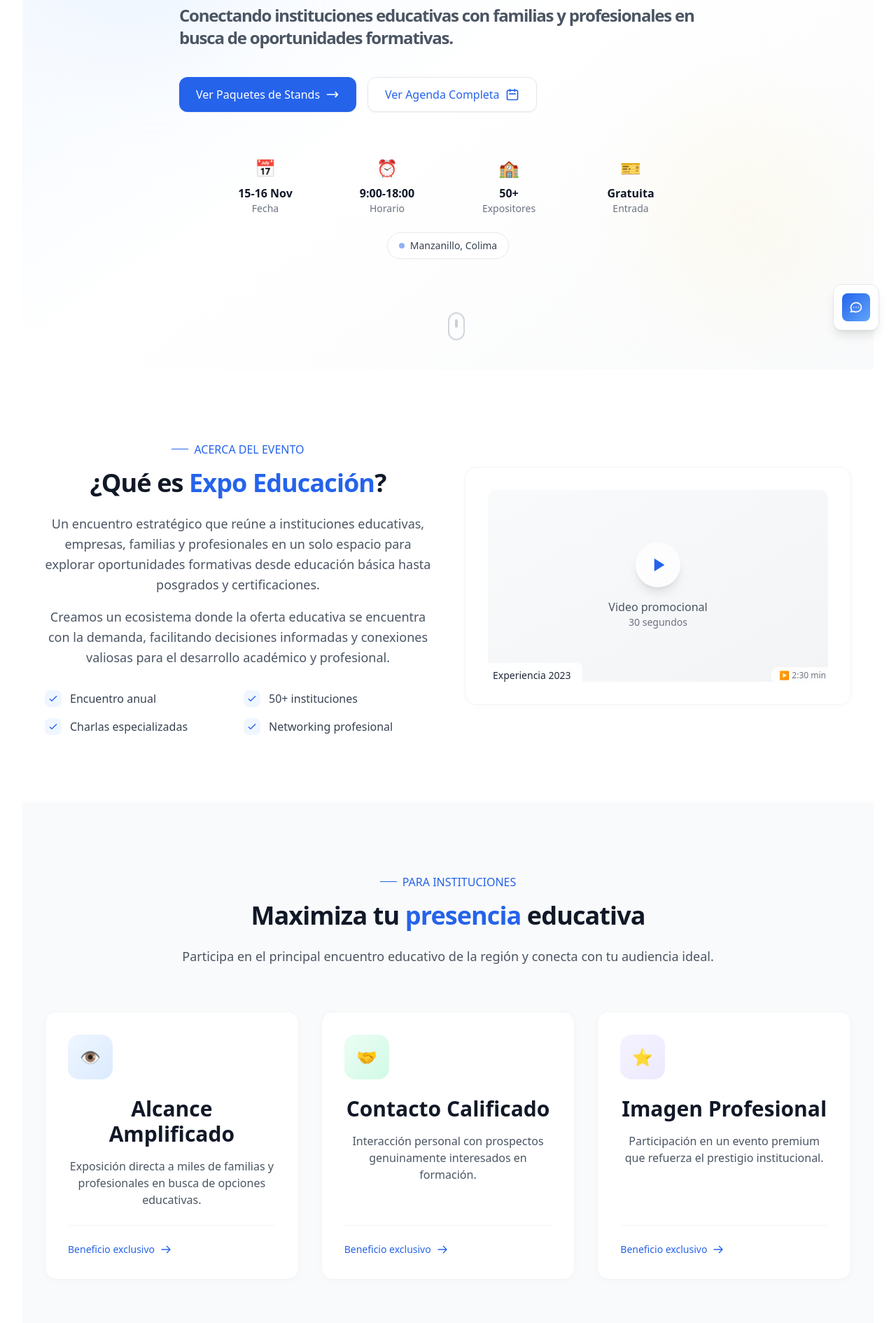
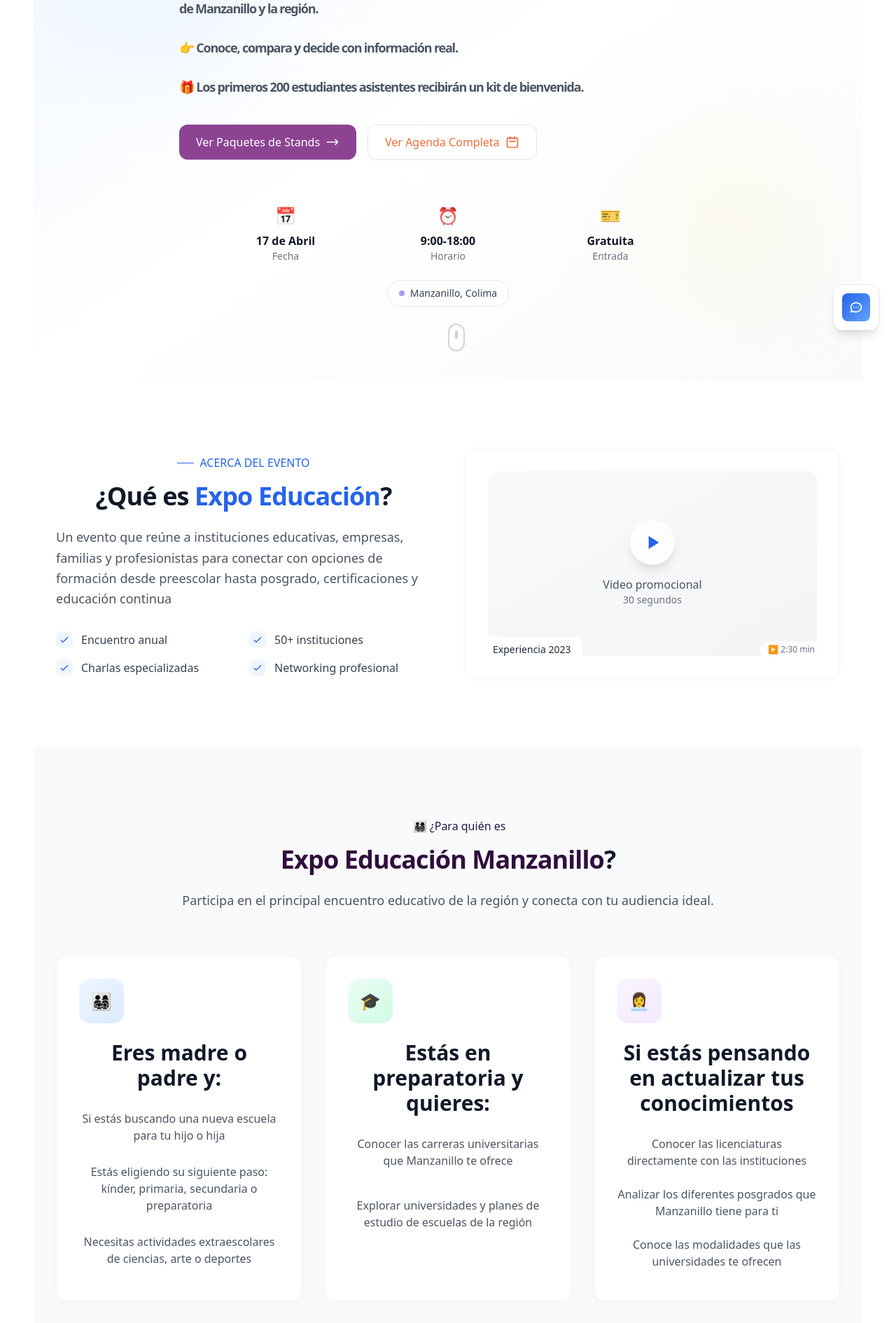
Before and after one commit to xhce911/expo-manzanillo, a React (Vite) app: page / in a window 1280 px wide. Shown: the part 304-2194 px from the top of the page at 70% size. Built offline with nearby package versions, Linux system fonts and the light colour scheme.

Commit message:
fixing colors

```diff
--- a/src/App.jsx
+++ b/src/App.jsx
@@ -42,7 +42,7 @@ function App() {
   };
 
   return (
-    <div className="font-sans text-gray-800">
+    <div className="font-sans text-gray-800 mx-auto md:overflow-x-hidden md:p-4 p-2">
       <Navigation activeSection={activeSection} scrollToSection={scrollToSection} />
 
       <section id="hero">
@@ -60,11 +60,11 @@ function App() {
       <section id="benefits-visitors">
         <BenefitsVisitors />
       </section>
-
+    {/*
       <section id="exhibitors">
         <Exhibitors />
       </section>
-
+*/}
       <section id="agenda">
         <Agenda />
       </section>
--- a/src/components/Agenda.jsx
+++ b/src/components/Agenda.jsx
@@ -6,10 +6,10 @@ const Agenda = () => {
   const schedule = {
     1: [
       { time: "09:00", title: "Registro y Apertura", type: "general" },
-      { time: "10:00", title: "Inauguración Oficial", type: "conference", speaker: "Lic. Juan Pérez" },
+      { time: "10:00", title: "Inauguración Oficial", type: "conference", speaker: "" },
       { time: "11:00", title: "Taller: Educación STEM", type: "workshop", location: "Sala A" },
       { time: "12:00", title: "Presentación Artística", type: "cultural", group: "Grupo Folklórico" },
-      { time: "14:00", title: "Mesa Redonda: Futuro Educativo", type: "conference", speaker: "Dra. María González" }
+      { time: "14:00", title: "Mesa Redonda: Futuro Educativo", type: "conference", speaker: "" }
     ],
     2: [
       { time: "09:30", title: "Conferencia: Innovación Educativa", type: "conference", speaker: "Dr. Carlos Ruiz" },
@@ -50,12 +50,12 @@ const Agenda = () => {
 
         {/* Encabezado */}
         <div className="text-center max-w-3xl mx-auto mb-16">
-          <div className="inline-flex items-center gap-2 text-blue-600 font-medium mb-4">
+          <div className="inline-flex items-center gap-2  font-medium mb-4">
             <span className="w-6 h-px bg-blue-600"></span>
             AGENDA
           </div>
           <h2 className="heading-2 mb-6 text-gray-900">
-            Planifica tu <span className="text-blue-600">visita</span>
+            Planifica tu <span className="">visita</span>
           </h2>
           <p className="text-body text-gray-600">
             Dos días llenos de actividades educativas, culturales y profesionales.
@@ -67,15 +67,15 @@ const Agenda = () => {
         <div className="flex justify-center mb-12">
           <div className="inline-flex bg-gray-100 p-1 rounded-xl">
             {[
-              { day: 1, date: "6 Mar", label: "Día 1" },
-              { day: 2, date: "7 Mar", label: "Día 2" }
+              { day: 1, date: "17 Abril", label: "Día 1" },
+
             ].map((item) => (
               <button
                 key={item.day}
                 onClick={() => setActiveDay(item.day)}
                 className={`px-8 py-3 rounded-lg font-medium transition-all ${
                   activeDay === item.day
-                    ? 'bg-white text-blue-600 shadow-sm'
+                    ? 'bg-white  shadow-sm'
                     : 'text-gray-600 hover:text-gray-900'
                 }`}
               >
@@ -152,7 +152,7 @@ const Agenda = () => {
 
         {/* CTA */}
         <div className="text-center mt-16">
-          <button className="btn-primary">
+          <button className="btn-primary" style={{backgroundColor:"var(--primary)"}}>
             <span>Descargar Agenda Completa</span>
             <svg className="w-5 h-5 ml-2" fill="none" stroke="currentColor" viewBox="0 0 24 24">
               <path strokeLinecap="round" strokeLinejoin="round" strokeWidth="2" d="M12 10v6m0 0l-3-3m3 3l3-3m2 8H7a2 2 0 01-2-2V5a2 2 0 012-2h5.586a1 1 0 01.707.293l5.414 5.414a1 1 0 01.293.707V19a2 2 0 01-2 2z" />
--- a/src/components/BenefitsInstitutions.jsx
+++ b/src/components/BenefitsInstitutions.jsx
@@ -3,22 +3,28 @@ import React from 'react';
 const BenefitsInstitutions = () => {
   const benefits = [
     {
-      icon: '👁️',
-      title: 'Alcance Amplificado',
-      description: 'Exposición directa a miles de familias y profesionales en busca de opciones educativas.',
+      icon: '👨‍👩‍👧‍👦',
+      title: 'Eres madre o padre y:',
+      bullet1: 'Si estás buscando una nueva escuela para tu hijo o hija',
+      bullet2: 'Estás eligiendo su siguiente paso: kínder, primaria, secundaria o preparatoria',
+      bullet3: 'Necesitas actividades extraescolares de ciencias, arte o deportes',
       gradient: 'from-blue-50 to-blue-100'
     },
     {
-      icon: '🤝',
-      title: 'Contacto Calificado',
-      description: 'Interacción personal con prospectos genuinamente interesados en formación.',
+      icon: '🎓',
+      title: 'Estás en preparatoria y quieres:',
+      bullet1: 'Conocer las carreras universitarias que Manzanillo te ofrece',
+      bullet2: 'Explorar universidades y planes de estudio de escuelas de la región',
+      bullet3: '',
       gradient: 'from-emerald-50 to-emerald-100'
     },
     {
-      icon: '⭐',
-      title: 'Imagen Profesional',
-      description: 'Participación en un evento premium que refuerza el prestigio institucional.',
-      gradient: 'from-violet-50 to-violet-100'
+      icon: '👩‍💼',
+      title: 'Si estás pensando en actualizar tus conocimientos',
+      bullet1: 'Conocer las licenciaturas directamente con las instituciones',
+      bullet2: 'Analizar los diferentes posgrados que Manzanillo tiene para ti',
+      bullet3: 'Conoce las modalidades que las universidades te ofrecen',
+      gradient: 'from-purple-50 to-purple-100'
     }
   ];
 
@@ -28,12 +34,12 @@ const BenefitsInstitutions = () => {
 
         {/* Encabezado */}
         <div className="text-center max-w-3xl mx-auto mb-16">
-          <div className="inline-flex items-center gap-2 text-blue-600 font-medium mb-4">
-            <span className="w-6 h-px bg-blue-600"></span>
-            PARA INSTITUCIONES
+          <div className="inline-flex items-center gap-2 text-indigo-950 font-medium mb-4">
+            <span className="w-6 h-px "></span>
+            👨‍👩‍👧‍👦 ¿Para quién es
           </div>
           <h2 className="heading-2 mb-6 text-gray-900">
-            Maximiza tu <span className="text-blue-600">presencia</span> educativa
+          <span className="text-blue-600" style={{color:"var(--primary-dark)"}}> Expo Educación Manzanillo</span>?
           </h2>
           <p className="text-body text-gray-600">
             Participa en el principal encuentro educativo de la región y conecta
@@ -61,19 +67,16 @@ const BenefitsInstitutions = () => {
                   {benefit.title}
                 </h3>
 
-                <p className="text-gray-600 flex-grow">
-                  {benefit.description}
+                <p className="text-gray-600 flex-grow  my-3">
+                  {benefit.bullet1}
+                </p>
+                <p className="text-gray-600 flex-grow my-3">
+                  {benefit.bullet2}
+                </p>
+                <p className="text-gray-600 flex-grow my-3">
+                  {benefit.bullet3}
                 </p>
 
-                {/* Línea decorativa */}
-                <div className="mt-6 pt-6 border-t border-gray-100">
-                  <div className="flex items-center text-sm text-blue-600 font-medium">
-                    <span>Beneficio exclusivo</span>
-                    <svg className="w-4 h-4 ml-2 transform group-hover:translate-x-1 transition-transform" fill="none" stroke="currentColor" viewBox="0 0 24 24">
-                      <path strokeLinecap="round" strokeLinejoin="round" strokeWidth="2" d="M14 5l7 7m0 0l-7 7m7-7H3" />
-                    </svg>
-                  </div>
-                </div>
               </div>
             </div>
           ))}
@@ -81,7 +84,7 @@ const BenefitsInstitutions = () => {
 
         {/* CTA */}
         <div className="text-center mt-16">
-          <button className="btn-primary">
+          <button className="btn-primary" style={{backgroundColor:"var(--primary)"}}>
             <span>Descargar Folleto de Participación</span>
             <svg className="w-5 h-5 ml-2" fill="none" stroke="currentColor" viewBox="0 0 24 24">
               <path strokeLinecap="round" strokeLinejoin="round" strokeWidth="2" d="M12 10v6m0 0l-3-3m3 3l3-3m2 8H7a2 2 0 01-2-2V5a2 2 0 012-2h5.586a1 1 0 01.707.293l5.414 5.414a1 1 0 01.293.707V19a2 2 0 01-2 2z" />
--- a/src/components/BenefitsVisitors.jsx
+++ b/src/components/BenefitsVisitors.jsx
@@ -113,7 +113,7 @@ const BenefitsVisitors = () => {
 
         {/* CTA unificado */}
         <div className="text-center mt-12">
-          <button className="btn-primary">
+          <button className="btn-primary" style={{backgroundColor:"var(--primary)"}}>
             <span>Registrarme como Visitante</span>
             <svg className="w-5 h-5 ml-2" fill="none" stroke="currentColor" viewBox="0 0 24 24">
               <path strokeLinecap="round" strokeLinejoin="round" strokeWidth="2" d="M11 16l-4-4m0 0l4-4m-4 4h14m-5 4v1a3 3 0 01-3 3H6a3 3 0 01-3-3V7a3 3 0 013-3h7a3 3 0 013 3v1" />
--- a/src/components/Hero.jsx
+++ b/src/components/Hero.jsx
@@ -25,12 +25,14 @@ const Hero = () => {
         <h1 className="heading-1 mb-6 justify-start text-left  ">
           <span className="block text-gray-900 " style={{fontFamily:"Geophy"}}>Expo </span>
           <span className="block text-gray-900 " style={{fontFamily:"Geophy"}}>Educación </span>
-          <span className="block bg-gradient-to-r from-blue-600 to-blue-400 bg-clip-text text-transparent mt-2" style={{fontFamily:"Geophy"}}>
+          <span className="block text-indigo-800 mt-2" style={{fontFamily:"Geophy"}} style={{color:"var(--primary)"}}>
             Manzanillo 2026
           </span>
-          <p className="text-xl md:text-2xl text-gray-600 max-w-3xl mx-auto mb-10 leading-relaxed">
-          Conectando instituciones educativas con familias y profesionales
-          en busca de oportunidades formativas.
+          <p className="text-lg md:text-lg text-gray-600 max-w-3xl mx-auto mb-10 leading-relaxed">
+          Reúne en un solo lugar a las mejores instituciones educativas, academias y programas formativos de Manzanillo y la región.<br></br> <br></br>
+          👉 Conoce, compara y decide con información real.<br></br>  <br></br>
+          🎁 Los primeros 200 estudiantes asistentes recibirán un kit de bienvenida.<br></br>
+
           </p>
         </h1>
 
@@ -38,13 +40,13 @@ const Hero = () => {
 
         {/* CTA Buttons */}
         <div className="flex flex-col sm:flex-row gap-4 justify-left mb-16">
-          <button className="btn-primary">
+          <button className="btn-primary" style={{backgroundColor:"var(--primary)"}}>
             <span>Ver Paquetes de Stands</span>
             <svg className="w-5 h-5 ml-2" fill="none" stroke="currentColor" viewBox="0 0 24 24">
               <path strokeLinecap="round" strokeLinejoin="round" strokeWidth="2" d="M17 8l4 4m0 0l-4 4m4-4H3" />
             </svg>
           </button>
-          <button className="btn-secondary">
+          <button className="btn-secondary" style={{color:"var(--secondary)"}}>
             <span>Ver Agenda Completa</span>
             <svg className="w-5 h-5 ml-2" fill="none" stroke="currentColor" viewBox="0 0 24 24">
               <path strokeLinecap="round" strokeLinejoin="round" strokeWidth="2" d="M8 7V3m8 4V3m-9 8h10M5 21h14a2 2 0 002-2V7a2 2 0 00-2-2H5a2 2 0 00-2 2v12a2 2 0 002 2z" />
@@ -53,11 +55,11 @@ const Hero = () => {
         </div>
 
         {/* Info rápida */}
-        <div className="grid grid-cols-2 md:grid-cols-4 gap-6 max-w-2xl mx-auto my-6">
+        <div className="grid grid-cols-2 md:grid-cols-3 gap-6 max-w-2xl mx-auto my-6">
           {[
-            { label: 'Fecha', value: '15-16 Nov', icon: '📅' },
+            { label: 'Fecha', value: '17 de Abril', icon: '📅' },
             { label: 'Horario', value: '9:00-18:00', icon: '⏰' },
-            { label: 'Expositores', value: '50+', icon: '🏫' },
+
             { label: 'Entrada', value: 'Gratuita', icon: '🎫' }
           ].map((item, idx) => (
             <div key={idx} className="text-center">
@@ -68,7 +70,7 @@ const Hero = () => {
           ))}
         </div>
         <div className="inline-flex items-center gap-2 bg-white/80 backdrop-blur-sm px-4 py-2 rounded-full border border-gray-200 mb-8">
-          <span className="w-2 h-2 bg-blue-600 rounded-full animate-pulse"></span>
+          <span className="w-2 h-2 bg-indigo-600 rounded-full animate-pulse"></span>
           <span className="text-sm font-medium text-gray-700">Manzanillo, Colima</span>
         </div>
       </div>
--- a/src/components/Navigation.jsx
+++ b/src/components/Navigation.jsx
@@ -8,7 +8,7 @@ const Navigation = ({ activeSection, scrollToSection }) => {
     { id: 'what-is', label: 'Qué es' },
     { id: 'benefits-institutions', label: 'Instituciones' },
     { id: 'benefits-visitors', label: 'Visitantes' },
-    { id: 'exhibitors', label: 'Expositores' },
+
     { id: 'agenda', label: 'Agenda' },
     { id: 'venue', label: 'Sede' }
   ];
@@ -24,7 +24,7 @@ const Navigation = ({ activeSection, scrollToSection }) => {
               onClick={() => scrollToSection('hero')}
               className="flex items-center gap-2 group"
             >
-              <div className="w-8 h-8 bg-gradient-to-br from-blue-600 to-blue-400 rounded-lg flex items-center justify-center">
+              <div className="w-8 h-8 rounded-lg flex items-center justify-center" style={{backgroundColor:"var(--primary)"}}>
                 <span className="text-white font-bold text-sm">E</span>
               </div>
               <div className="text-left">
@@ -50,7 +50,7 @@ const Navigation = ({ activeSection, scrollToSection }) => {
                   {item.label}
                 </button>
               ))}
-              <button className="ml-4 px-6 py-2 bg-blue-600 text-white text-sm font-medium rounded-lg hover:bg-blue-700 transition-colors">
+              <button className="ml-4 px-6 py-2  text-white text-sm font-medium rounded-lg hover:bg-blue-700 transition-colors" style={{backgroundColor:"var(--primary)"}}>
                 Contacto
               </button>
             </div>
@@ -90,7 +90,7 @@ const Navigation = ({ activeSection, scrollToSection }) => {
                     {item.label}
                   </button>
                 ))}
-                <button className="block w-full text-left px-4 py-3 bg-blue-600 text-white text-sm font-medium rounded-lg mt-2">
+                <button className="block w-full text-left px-4 py-3  text-white text-sm font-medium rounded-lg mt-2" style={{backgroundColor:"var(--primary)"}}>
                   Contacto
                 </button>
               </div>
--- a/src/components/Venue.jsx
+++ b/src/components/Venue.jsx
@@ -104,7 +104,7 @@ const Venue = () => {
                       <path strokeLinecap="round" strokeLinejoin="round" strokeWidth="2" d="M15 11a3 3 0 11-6 0 3 3 0 016 0z" />
                     </svg>
                   </div>
-                  <p className="text-gray-700 font-medium">Salón de evntos Marbella</p>
+                  <p className="text-gray-700 font-medium">Salón de eventos Marbella</p>
                   <p className="text-sm text-gray-500 mt-2">Mapa interactivo</p>
                 </div>
 
@@ -129,7 +129,7 @@ const Venue = () => {
                   </svg>
                   <div>
                     <p className="font-medium text-gray-900">Horario del evento</p>
-                    <p className="text-gray-600">06 - 07 Marzo • 9:00 AM - 6:00 PM</p>
+                    <p className="text-gray-600">17 de Abril • 09:00 AM - 8:00 PM</p>
                   </div>
                 </div>
 
--- a/src/components/WhatIsExpo.jsx
+++ b/src/components/WhatIsExpo.jsx
@@ -18,15 +18,8 @@ const WhatIsExpo = () => {
             </h2>
 
             <div className="space-y-4">
-              <p className="text-body">
-                Un encuentro estratégico que reúne a instituciones educativas, empresas,
-                familias y profesionales en un solo espacio para explorar oportunidades
-                formativas desde educación básica hasta posgrados y certificaciones.
-              </p>
-              <p className="text-body">
-                Creamos un ecosistema donde la oferta educativa se encuentra con la demanda,
-                facilitando decisiones informadas y conexiones valiosas para el desarrollo
-                académico y profesional.
+              <p className="text-body justify-start text-left">
+              Un evento que reúne a instituciones educativas, empresas, familias y profesionistas para conectar con opciones de formación desde preescolar hasta posgrado, certificaciones y educación continua
               </p>
             </div>
 
--- a/src/index.css
+++ b/src/index.css
@@ -19,10 +19,10 @@
 
 @layer base {
   :root {
-    --primary: #2563eb;
-    --primary-dark: #1d4ed8;
-    --secondary: #64748b;
-    --accent: #f59e0b;
+    --primary: #8C4492;
+    --primary-dark: #300D3D;
+    --secondary: #ed6f3d;
+    --accent: #E31A61;
     --background: #f8fafc;
   }
 
```
Also changed, not shown: firebase.json.
